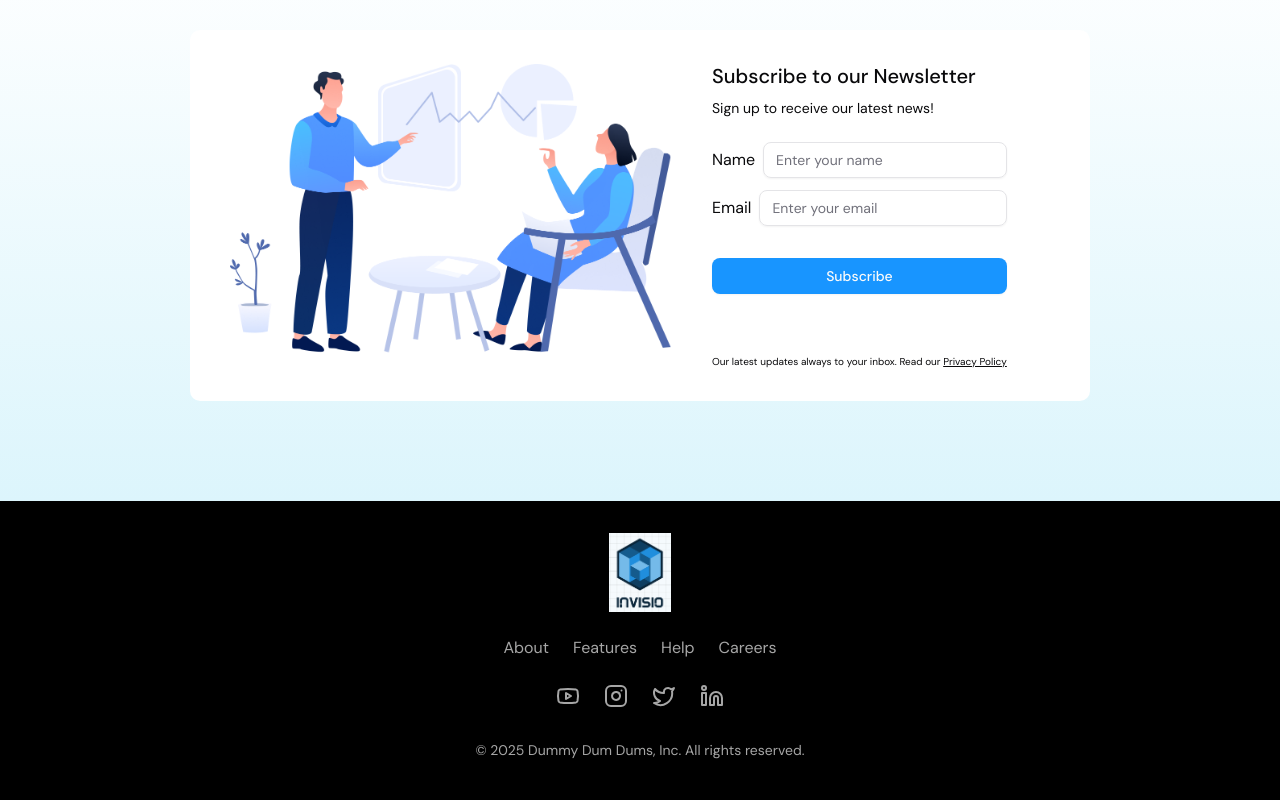
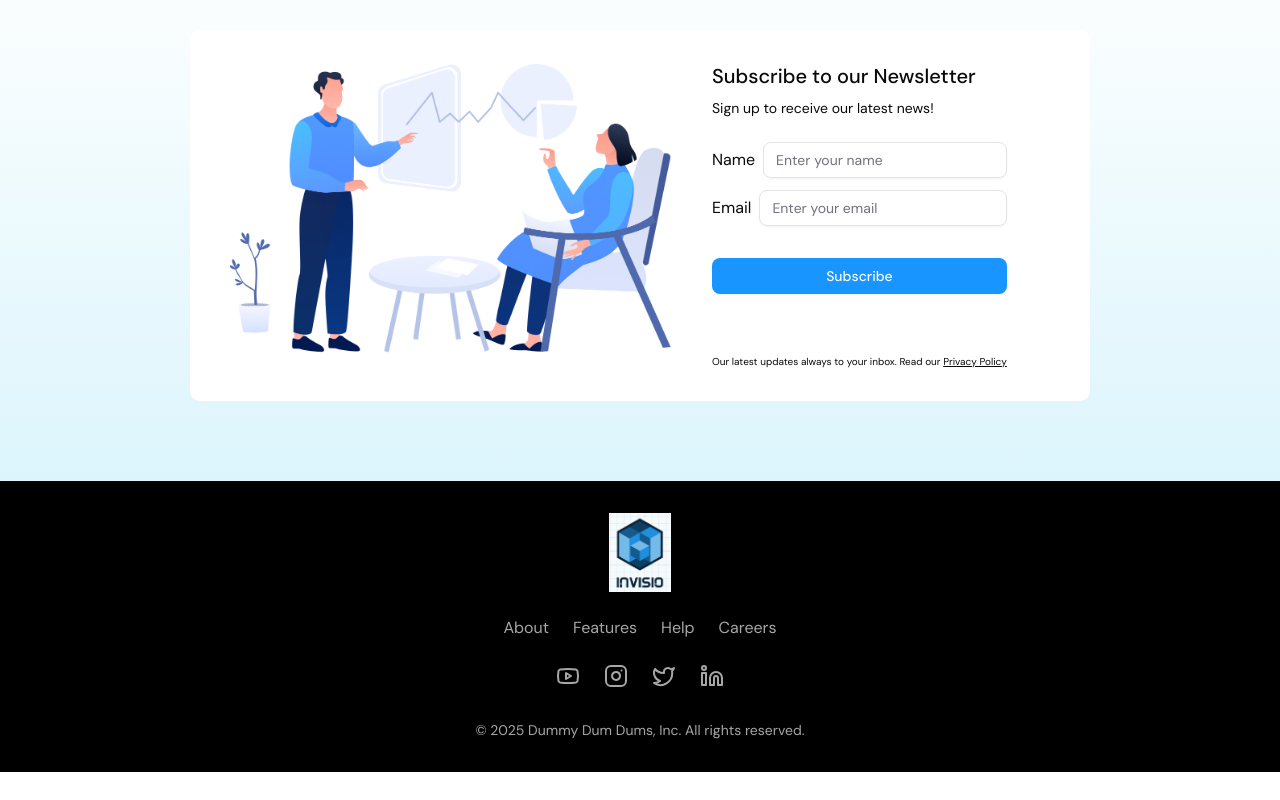
Before and after one commit to mislam77/Hack-Knight-Spring-2025, a Next.js app in the folder client/: page / in a window 1280 px wide. Shown: the part 1572-2372 px from the top of the page. After the commit the page ends 2344 px from the top, so only its background shows below. Built offline with nearby package versions, Linux system fonts and the light colour scheme.

Commit message:
more adjustments

```diff
--- a/client/src/app/sections-landing-page/CallToAction.tsx
+++ b/client/src/app/sections-landing-page/CallToAction.tsx
@@ -7,7 +7,7 @@ import { Input } from "@/components/ui/input";
 
 export default function CallToAction() {
   return (
-    <section className="py-25 bg-gradient-to-t from-[#dcf5fc] to-[#fff]">
+    <section className="pt-25 pb-20 bg-gradient-to-t from-[#dcf5fc] to-[#fff]">
       <div>
         {/* <div className="max-w-[540px] mx-auto">
           <h2 className="text-center text-[54px] leading-[60px] font-bold tracking-tighter text-[#1F2937] mt-5">
--- a/client/src/app/sections-landing-page/Footer.tsx
+++ b/client/src/app/sections-landing-page/Footer.tsx
@@ -5,7 +5,7 @@ import { Instagram, Linkedin, Twitter, Youtube } from "lucide-react";
 
 export default function Footer() {
   return (
-    <footer className="bg-black pt-8 pb-10 text-center text-white/65">
+    <footer className="bg-black py-8 text-center text-white/65">
       <div className="max-w-[428px] mx-auto">
         <div className="flex justify-center">
           <Image src={InvisLogo} alt="Invis logo" height={80} className="" />
```
